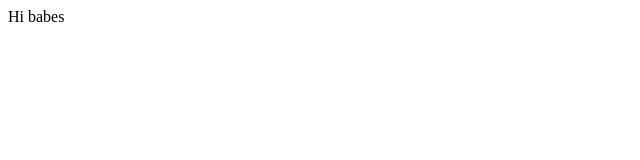
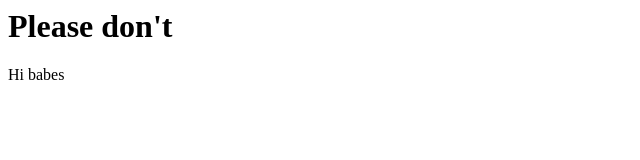
Before and after one commit to Linabousbih/Git-demo, a plain HTML site: page index.html in a window 1280 px wide. Shown: the whole page, without its empty margins (0-640 px from the left). Drawn offline with Linux system fonts and the light colour scheme.

Commit message:
testing the ssh

```diff
--- a/index.html
+++ b/index.html
@@ -1 +1,3 @@
+<h1>Please don't</h1>
+
 <div>Hi babes</div>
```
